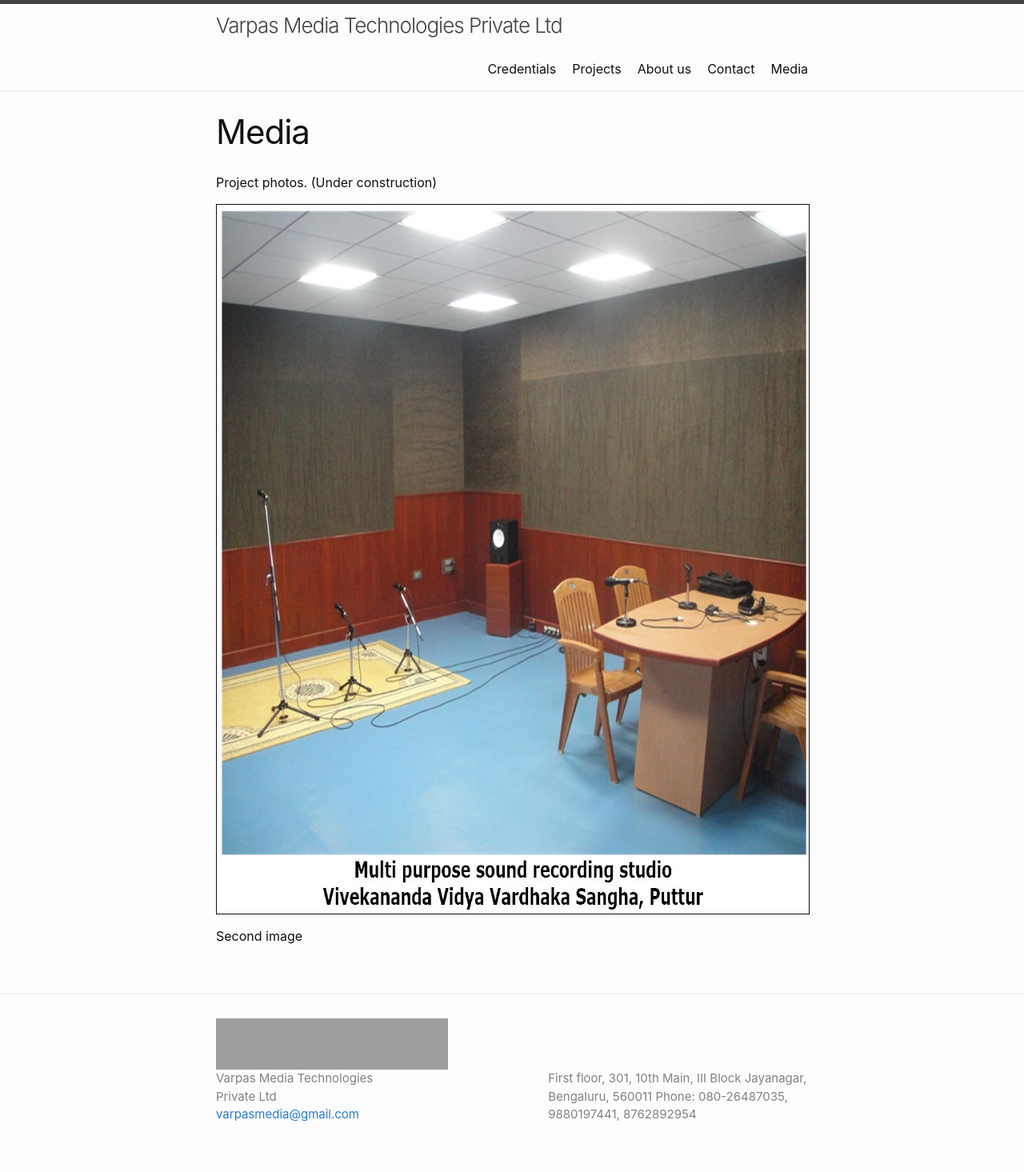
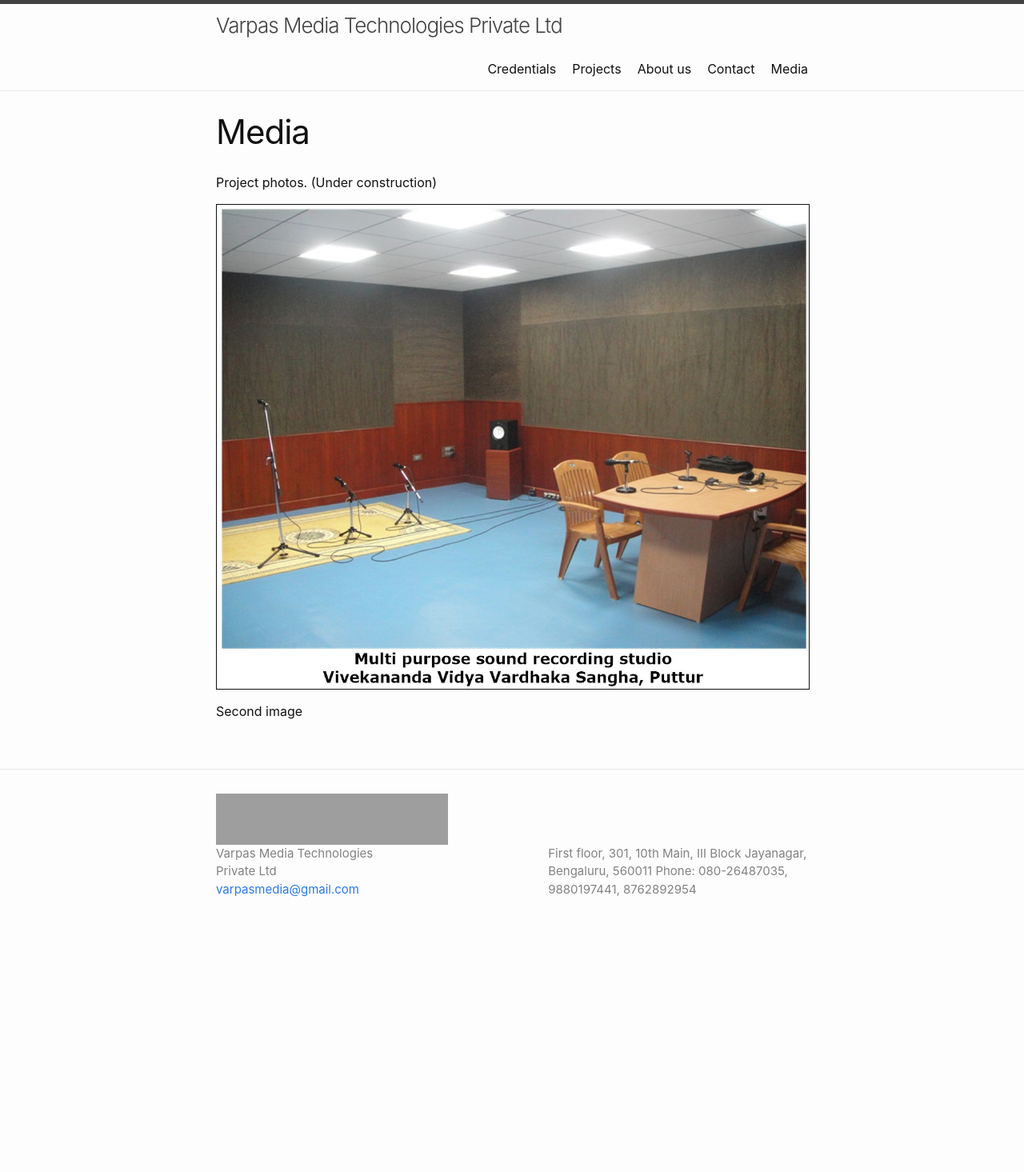
Before and after one commit to VarpasMedia/VarpasMedia.github.io, a Jekyll site: the page built from media.md, in a window 1280 px wide. Shown: the whole page at 80% size. Built offline with Jekyll 4.4.1, drawn with Linux system fonts in a browser that asks for light colours; our own code applies the rules of GitHub Pages for plain Markdown files; after the commit the page ends 1183 px from its top, so only the background shows below that; grey boxes are pictures that could not be loaded.

Commit message:
Update media.md

```diff
--- a/media.md
+++ b/media.md
@@ -8,6 +8,6 @@ permalink: /Media/
 
 <p>Project photos. (Under construction)</p>
 
-<img src = "/Photos/vvs-1.jpg" border = "1" width = "1084" height = "886"/>
+<img src = "/Photos/vvs-1.jpg" border = "1" />
 
 <p>Second image </p>
```
